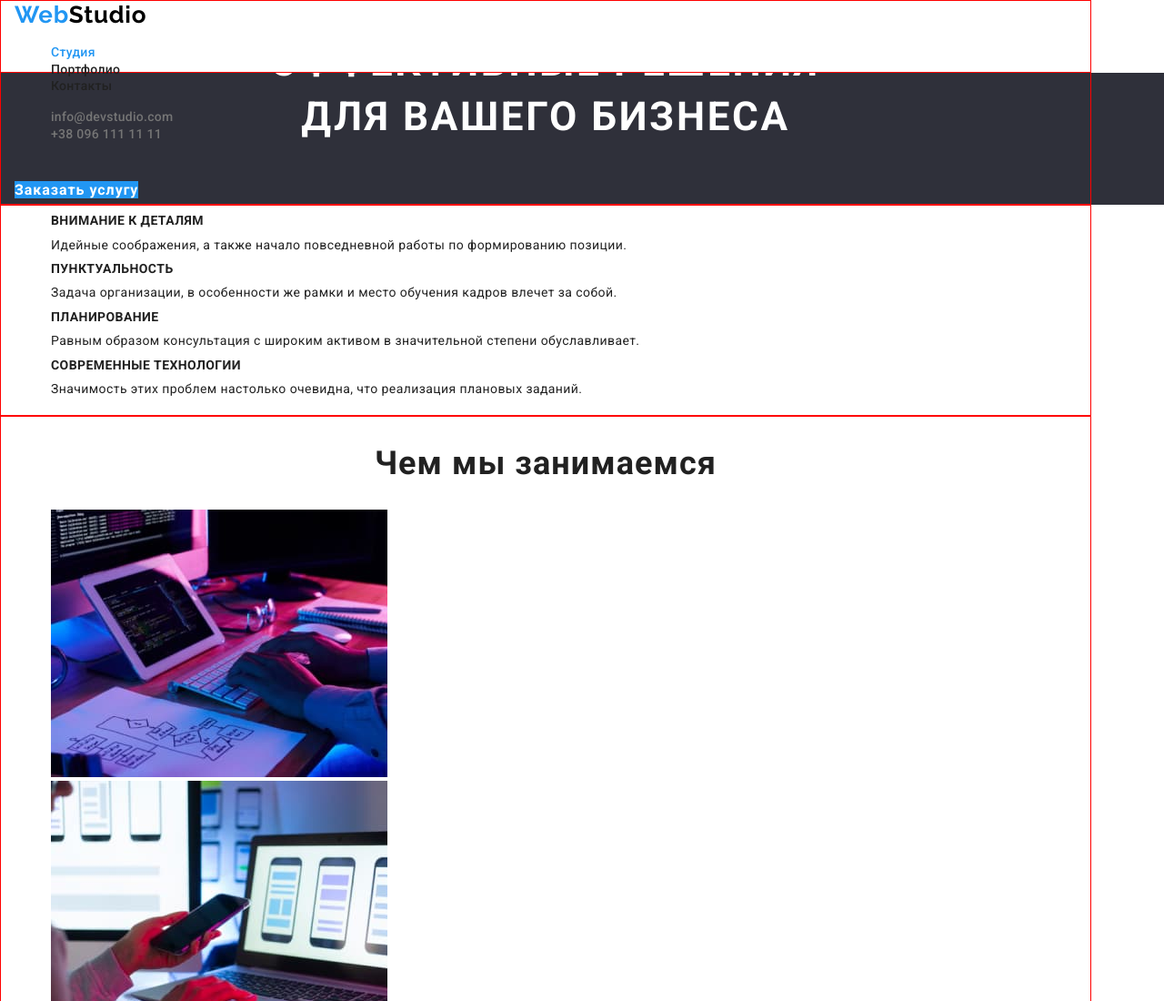
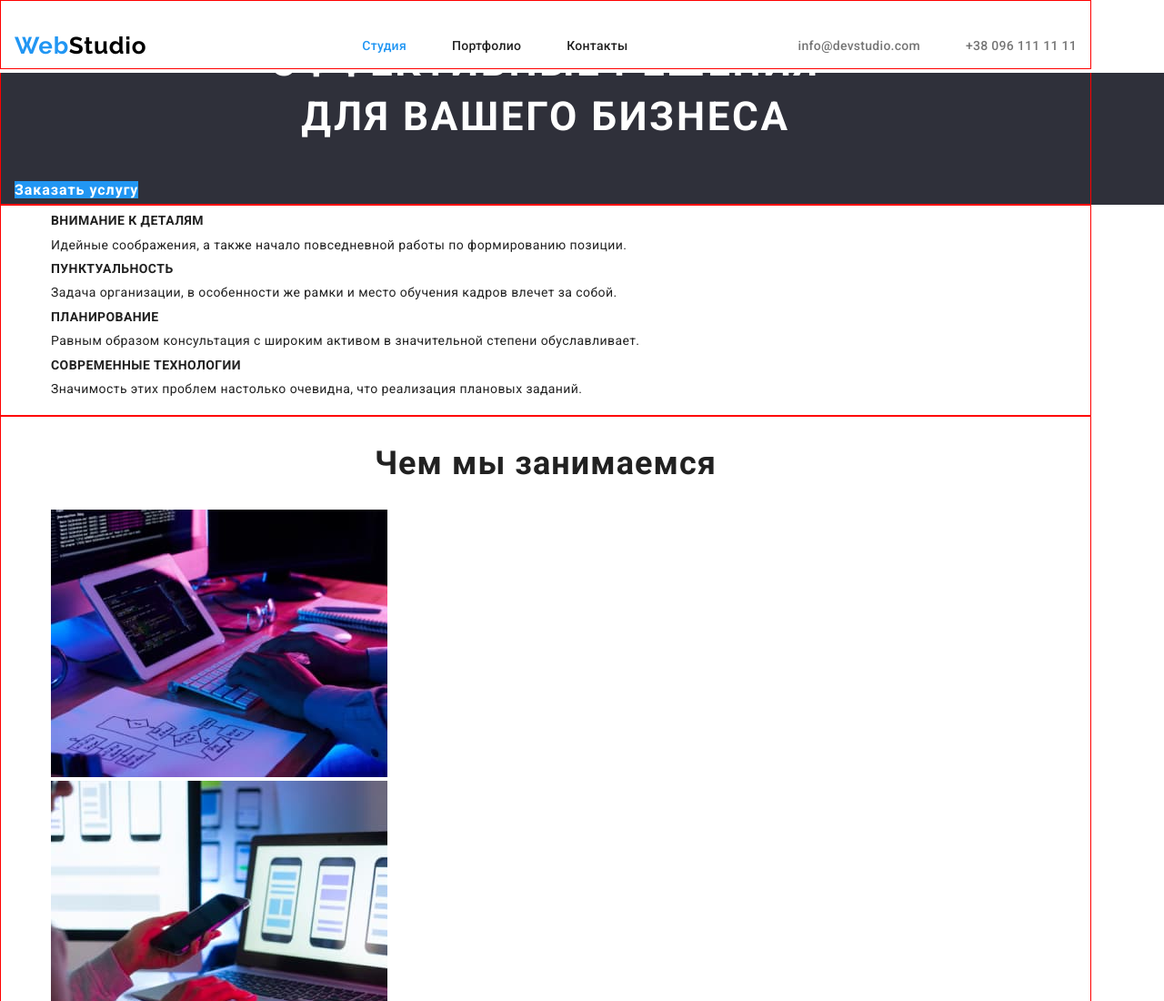
Before and after one commit to StanislavKokin/goit-markup-hw-03, a plain HTML site: page index.html in a window 1280 px wide. Shown: the top 1100 px of the page at 91% size. Drawn offline with Linux system fonts and the light colour scheme.

Commit message:
добавляет геометрию хедера

```diff
--- a/css/style.css
+++ b/css/style.css
@@ -220,6 +220,11 @@ body {
   height: 80px;
   left: 0px;
   top: 0px;
+}
+
+.header-nav,
+.contacs-list,
+.nav-list {
   display: flex;
 }
 
@@ -228,3 +233,17 @@ body {
   padding: 0 15px;
   border: 1px solid red;
 }
+
+.header-nav {
+  justify-content: space-between;
+  align-items: center;
+  padding-top: 24px;
+}
+
+.nav-list li {
+  margin-left: 50px;
+}
+
+.contacs-list li:last-child {
+  margin-left: 50px;
+}
--- a/index.html
+++ b/index.html
@@ -18,25 +18,24 @@
 
     <header class="header">
       <div class="container">
-        <nav>
+        <nav class="header-nav">
           <span class="logotip"
             ><a class="logo" href="./index.html"
               ><span class="web">Web</span><span class="studio">Studio</span>
-            </a></span>
+            </a></span
+          >
 
-          <ul class="nav-header">
+          <ul class="nav-list">
             <li>
               <a class="header-text current" href="./index.html">Студия</a>
             </li>
             <li>
               <a class="header-text" href="./portfolio.html">Портфолио</a>
             </li>
-            <li><a class="header-text" href="">Контакты</a>
-            </li>
+            <li><a class="header-text" href="">Контакты</a></li>
           </ul>
 
-        </nav>
-        <ul>
+          <ul class="contacs-list">
             <li>
               <a class="nav" href="mailto:info@devstudio.com"
                 >info@devstudio.com</a
@@ -46,12 +45,12 @@
               <a class="nav" href="tel:+380961111111">+38 096 111 11 11</a>
             </li>
           </ul>
+        </nav>
       </div>
     </header>
 
     <h2 class="visually-hidden">центральная обьява</h2>
-    <main >
-
+    <main>
       <section class="hero">
         <div class="container">
           <h1 class="hero-centr">
@@ -77,8 +76,8 @@
             <li>
               <h3 class="h3-speh">Пунктуальность</h3>
               <p class="h3-speh-text">
-              Задача организации, в особенности же рамки и место обучения кадров
-              влечет за собой.
+                Задача организации, в особенности же рамки и место обучения
+                кадров влечет за собой.
               </p>
             </li>
             <li>
@@ -103,11 +102,15 @@
 
       <section class="proces">
         <div class="container">
-
           <h2 class="our-deals">Чем мы занимаемся</h2>
           <ul>
             <li>
-            <img src="images/img.jpg" width="370" height="294" alt="верстка" />
+              <img
+                src="images/img.jpg"
+                width="370"
+                height="294"
+                alt="верстка"
+              />
             </li>
             <li>
               <img
@@ -176,12 +179,10 @@
           </ul>
         </div>
       </section>
-
     </main>
     <!-- <h2 class="visually-hidden">Подвал</h2> -->
     <footer class="footer">
       <div class="container">
-
         <a class="logo" href="/index.html">
           <span class="web">Web</span><span class="footer-logo">Studio</span></a
         >
```
Lines whose indentation alone changed are shown as unchanged.
